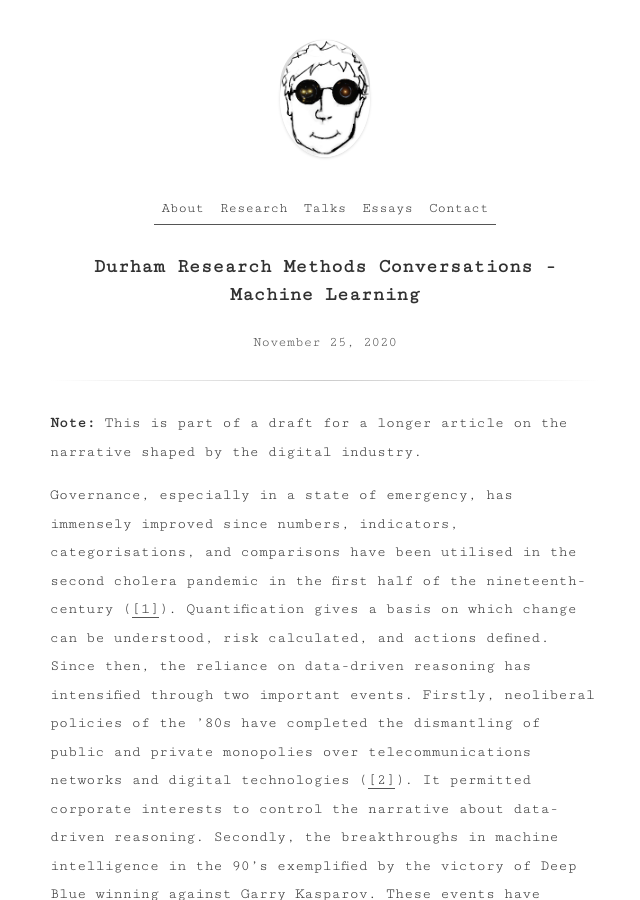
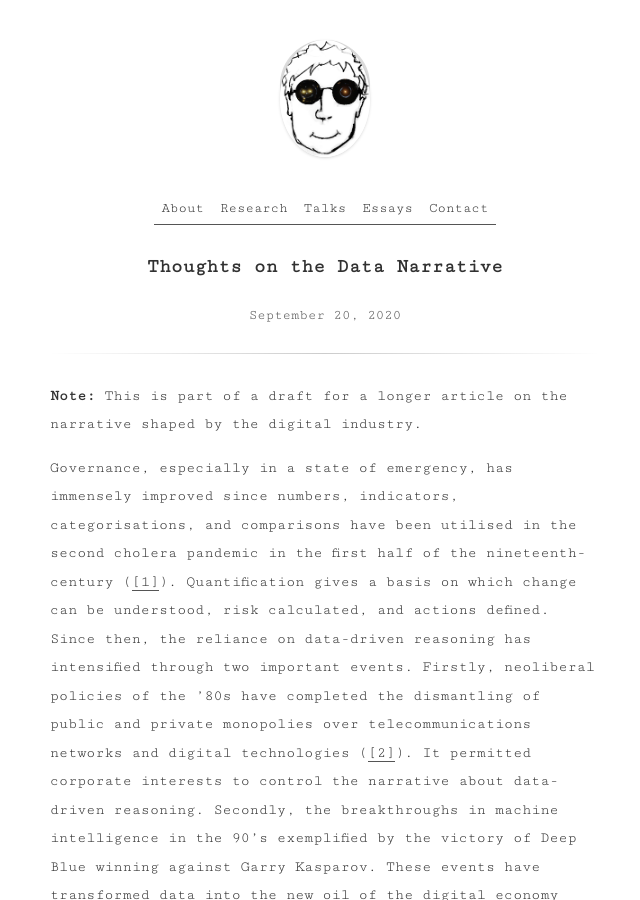
Before and after one commit to Christovis/Christovis.github.io, a Jekyll site: the page built from _essay/2020-09-20-blog-the_narrative.md, in a window 1280 px wide and 900 px high. Shown: the whole window, without its empty margins (315-955 px from the left). Built offline with Jekyll 4.4.1, drawn with Linux system fonts in a browser that asks for light colours.

Commit message:
add essays

```diff
--- a/_essay/2020-09-20-blog-the_narrative.md
+++ b/_essay/2020-09-20-blog-the_narrative.md
@@ -1,7 +1,7 @@
 ---
-title: Durham Research Methods Conversations - Machine Learning
+title: Thoughts on the Data Narrative
 type: essay
-date: 2020-11-25
+date: 2020-09-20
 imageurl: /assets/preview_ai.jpg
 authors: Christoph Becker
 ---
```
